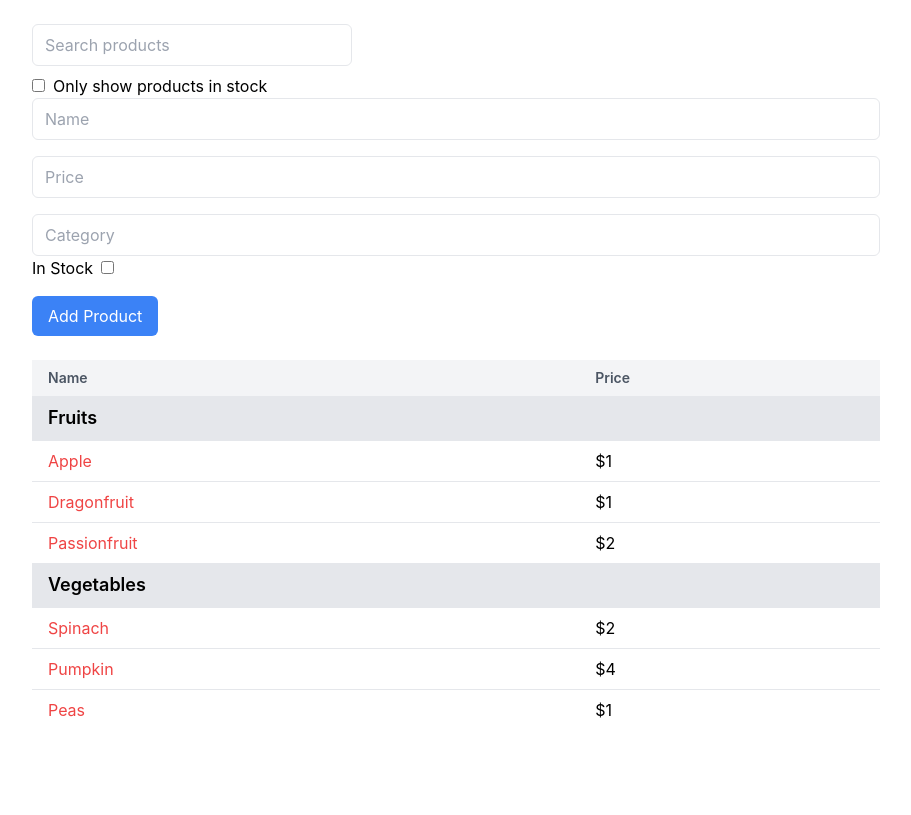
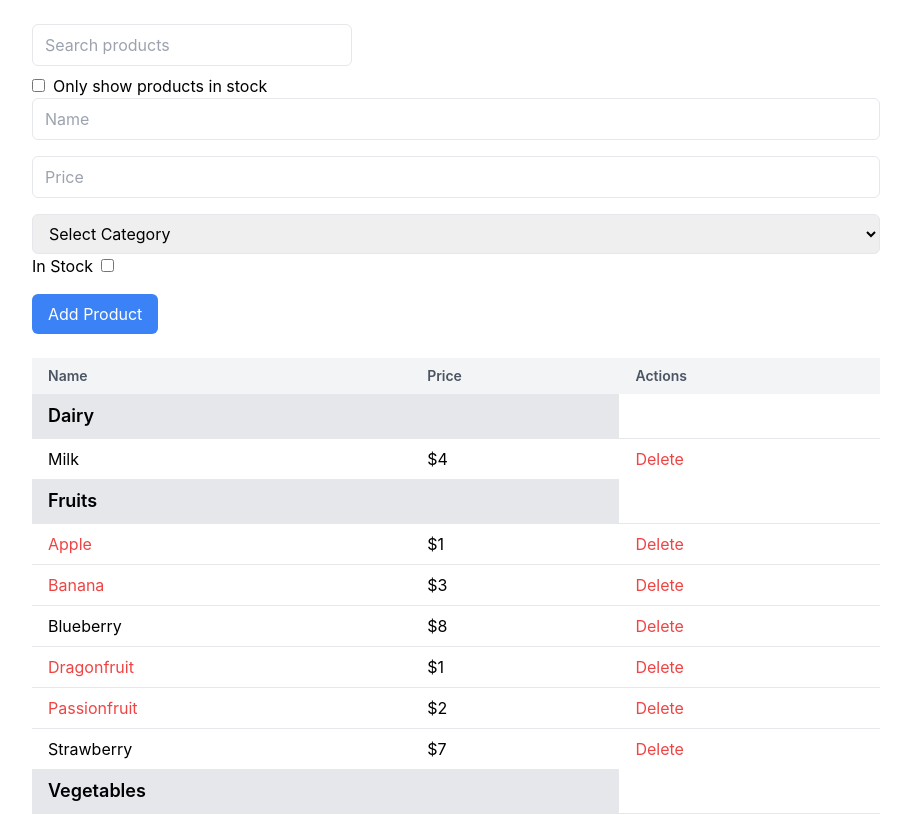
Before and after one commit to chiragthakuri/codespaces-react, a React (Vite) app: page / in a window 1280 px wide. Shown: the top 815 px of the page, without its empty margins (184-1095 px from the left). Built offline with nearby package versions, Linux system fonts and the light colour scheme.

Commit message:
add product feature bug fixed. there was issue with redering the product under the correct category. sorting was implemente to solve this issue

```diff
--- a/src/components/AddProduct.jsx
+++ b/src/components/AddProduct.jsx
@@ -1,19 +1,29 @@
 // src/components/AddProduct.js
-
 import React, { useState } from 'react';
 
 function AddProduct({ onAddProduct }) {
   const [name, setName] = useState('');
   const [price, setPrice] = useState('');
-  const [category, setCategory] = useState('');
+  const [category, setCategory] = useState(''); // Make sure category is a state
   const [stocked, setStocked] = useState(false);
 
   const handleSubmit = (e) => {
     e.preventDefault();
+
+    if (!category) {
+      alert("Please select a category");
+      return; // Prevent form submission if category is empty
+    }
+
+    // Log the current values before adding
+    console.log("Adding product:", { name, price, category, stocked });
+
     // Create new product object
     const newProduct = { name, price, category, stocked };
+
     // Call onAddProduct prop to update the list in parent component
     onAddProduct(newProduct);
+
     // Reset form fields
     setName('');
     setPrice('');
@@ -39,14 +49,20 @@ function AddProduct({ onAddProduct }) {
         required
         className="border px-3 py-2 rounded-md w-full"
       />
-      <input
-        type="text"
+      <select
         value={category}
         onChange={(e) => setCategory(e.target.value)}
-        placeholder="Category"
         required
         className="border px-3 py-2 rounded-md w-full"
-      />
+      >
+        <option value="">Select Category</option>
+        <option value="Fruits">Fruits</option>
+        <option value="Vegetables">Vegetables</option>
+        <option value="Dairy">Dairy</option>
+        {/* Add more categories if needed */}
+      </select>
+
+      <br />
       <label>
         In Stock
         <input
--- a/src/components/FilterableProductsTable.jsx
+++ b/src/components/FilterableProductsTable.jsx
@@ -1,4 +1,3 @@
-// src/components/FilterableProductsTable.js
 import React, { useState, useEffect } from 'react';
 import SearchBar from './SearchBar';
 import ProductTable from './ProductTable';
@@ -8,6 +7,16 @@ function FilterableProductsTable() {
   const [filterText, setFilterText] = useState('');
   const [inStockOnly, setinStockOnly] = useState(false);
   const [storedProducts, setStoredProducts] = useState([]);
+
+  // Sort products by category and name for consistent order
+  const sortProducts = (products) => {
+    return products.sort((a, b) => {
+      if (a.category === b.category) {
+        return a.name.localeCompare(b.name); // Sort alphabetically by product name within category
+      }
+      return a.category.localeCompare(b.category); // Sort by category alphabetically
+    });
+  };
 
   // On component mount, check if products are already in localStorage
   useEffect(() => {
@@ -19,27 +28,43 @@ function FilterableProductsTable() {
         { category: 'Fruits', price: '$2', stocked: false, name: 'Passionfruit' },
         { category: 'Vegetables', price: '$2', stocked: false, name: 'Spinach' },
         { category: 'Vegetables', price: '$4', stocked: false, name: 'Pumpkin' },
-        { category: 'Vegetables', price: '$1', stocked: false, name: 'Peas' }
+        { category: 'Vegetables', price: '$1', stocked: false, name: 'Peas' },
+        { category: 'Fruits', price: '$3', stocked: false, name: 'Banana' },
+        { category: 'Dairy', price: '$4', stocked: true, name: 'Milk' },
+        { category: 'Fruits', price: '$8', stocked: true, name: 'Blueberry' },
+        { category: 'Fruits', price: '$7', stocked: true, name: 'Strawberry' }
       ];
-      localStorage.setItem('products', JSON.stringify(defaultProducts));
-      setStoredProducts(defaultProducts);
+      const sortedProducts = sortProducts(defaultProducts);
+      localStorage.setItem('products', JSON.stringify(sortedProducts));
+      setStoredProducts(sortedProducts);
     } else {
-      setStoredProducts(JSON.parse(storedData));
+      const parsedProducts = JSON.parse(storedData);
+      const sortedProducts = sortProducts(parsedProducts);
+      setStoredProducts(sortedProducts);
     }
-  }, []); // Empty dependency array ensures this effect runs once on mount
+  }, []);
 
-  // Update localStorage whenever storedProducts change
   useEffect(() => {
     if (storedProducts.length > 0) {
       localStorage.setItem('products', JSON.stringify(storedProducts));
+      console.log("Updated storedProducts:", storedProducts);
     }
   }, [storedProducts]);
 
-    // Handle adding a product
-    const handleAddProduct = (newProduct) => {
-      const updatedProducts = [...storedProducts, newProduct];
-      setStoredProducts(updatedProducts);
-    };
+  // Handle adding a product
+  const handleAddProduct = (newProduct) => {
+    console.log("Product added:", newProduct);
+    const updatedProducts = [...storedProducts, newProduct];
+    const sortedUpdatedProducts = sortProducts(updatedProducts);
+    setStoredProducts(sortedUpdatedProducts);
+  };
+
+  const handleDelete = (productName) => {
+    const updatedProducts = storedProducts.filter(product => product.name !== productName);
+    const sortedUpdatedProducts = sortProducts(updatedProducts);
+    setStoredProducts(sortedUpdatedProducts);
+    localStorage.setItem('products', JSON.stringify(sortedUpdatedProducts));
+  };
 
   return (
     <div className="max-w-4xl mx-auto p-6">
@@ -50,13 +75,13 @@ function FilterableProductsTable() {
         setinStockOnly={setinStockOnly}
       />
 
-      {/* Pass handleAddProduct to AddProductForm */}
       <AddProduct onAddProduct={handleAddProduct} />
 
       <ProductTable
         products={storedProducts}
         filterText={filterText}
         inStockOnly={inStockOnly}
+        onDelete={handleDelete}
       />
     </div>
   );
--- a/src/components/ProductCategoryRow.jsx
+++ b/src/components/ProductCategoryRow.jsx
@@ -2,6 +2,7 @@
 import React from 'react';
 
 function ProductCategoryRow({ category }) {
+  console.log("Rendering category:", category); // Log category to ensure it's being passed correctly
   return (
     <tr>
       <th colSpan="2" className="bg-gray-200 text-left py-2 px-4 text-lg font-semibold">
--- a/src/components/ProductRow.jsx
+++ b/src/components/ProductRow.jsx
@@ -1,13 +1,21 @@
 // src/components/ProductRow.js
 import React from 'react';
 
-function ProductRow({ product }) {
+function ProductRow({ product, onDelete }) {
   return (
     <tr className="border-t hover:bg-gray-50">
       <td className={`py-2 px-4 ${product.stocked ? 'text-black' : 'text-red-500'}`}>
         {product.name}
       </td>
       <td className="py-2 px-4">{product.price}</td>
+      <td className="py-2 px-4">
+        <button
+          onClick={() => onDelete(product.name)} // Trigger delete on click
+          className="text-red-500 hover:text-red-700"
+        >
+          Delete
+        </button>
+      </td>
     </tr>
   );
 }
--- a/src/components/ProductTable.jsx
+++ b/src/components/ProductTable.jsx
@@ -3,9 +3,9 @@ import React from 'react';
 import ProductRow from './ProductRow';
 import ProductCategoryRow from './ProductCategoryRow';
 
-function ProductTable({ products, filterText, inStockOnly }) {
+function ProductTable({ products, filterText, inStockOnly, onDelete }) {
   const rows = [];
-  let lastCategory = null;
+  const categories = new Set();
 
   const filteredProducts = products.filter(product => {
     const isInStock = inStockOnly ? product.stocked : true;
@@ -20,12 +20,13 @@ function ProductTable({ products, filterText, inStockOnly }) {
   }
 
   filteredProducts.forEach(product => {
-    if (product.category !== lastCategory) {
+    if (!categories.has(product.category)) {
       rows.push(<ProductCategoryRow key={product.category} category={product.category} />);
+      categories.add(product.category);
     }
 
-    rows.push(<ProductRow key={product.name} product={product} />);
-    lastCategory = product.category;
+    rows.push(<ProductRow key={product.name} product={product} onDelete={onDelete} />);
+
   });
 
   return (
@@ -34,6 +35,8 @@ function ProductTable({ products, filterText, inStockOnly }) {
         <tr>
           <th className="py-2 px-4 text-left text-sm font-semibold text-gray-600">Name</th>
           <th className="py-2 px-4 text-left text-sm font-semibold text-gray-600">Price</th>
+          <th className="py-2 px-4 text-left text-sm font-semibold text-gray-600">Actions</th>
+
         </tr>
       </thead>
       <tbody>{rows}</tbody>
```
